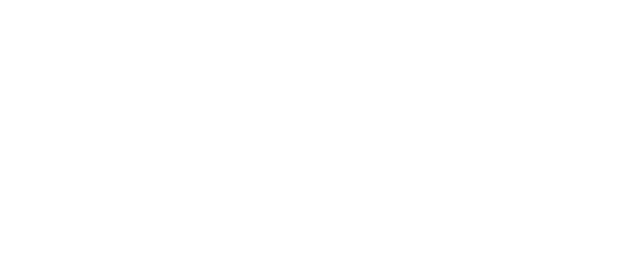
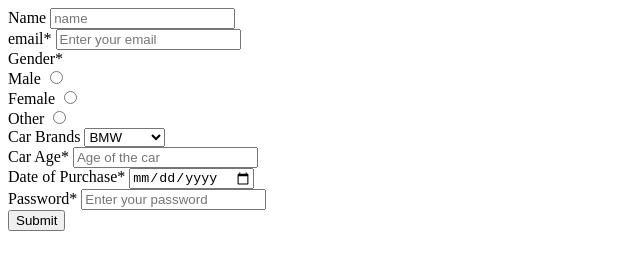
Before and after one commit to acciojob/car-insurance-form-shubham-bhutada, a website: page main.html in a window 1280 px wide. Shown: the whole page, without its empty margins (0-640 px from the left). Drawn offline with Linux system fonts and the light colour scheme.

Commit message:
created a submission

```diff
--- a/main.html
+++ b/main.html
@@ -7,6 +7,48 @@
 </head>
 
 <body>
+	<form method="post">
+		<label for="name">Name</label>
+		<input type="text" id="name" placeholder="name"/><br>
+		<label for="email">email*</label>
+		<input type="email" id="email" placeholder="Enter your email" required/><br>
+<!-- 		<label for="gender">Gender*</label> -->
+<!-- 		<div>
+			<input type="radio" id="male" name="gender" placeholder="male"/><br>
+			<input type="radio" id="female" name="gender" placeholder="female"/><br>
+			<input type="radio" id="others" name="gender" placeholder="others"/><br>
+		</div> -->
+	<div>
+	    <label for="gender">Gender*</label>
+	    <div>
+		      <label for="male">Male</label>
+		      <input type="radio" id="male" name="gender" value="male" required>
+	    </div>
+	    <div>
+		      <label for="female">Female</label>
+		      <input type="radio" id="female" name="gender" value="female" required>
+	    </div>
+	    <div>
+		      <label for="other">Other</label>
+		      <input type="radio" id="other" name="gender" value="other" required>
+	   </div>
+   </div>
+	<div>
+		<label for="cars">Car Brands</label>
+		<select id="cars">
+			<option value="BMW">BMW</option>
+			<option value="Audi">Audi</option>
+			<option value="Mercedez">Mercedez</option>
+		</select>
+	</div>
+		<label for="carage">Car Age*</label>
+		<input type="number" id="carage" placeholder="Age of the car" required/><br>
+		<label for="dop">Date of Purchase*</label>
+		<input type="date" id="dop" required/><br>
+		<label for="password">Password*</label>
+		<input type="password" id="password" placeholder="Enter your password" required/><br>
+		<button type="submit">Submit</button>
+	</form>
 	<!-- the entire body must be written by student -->
     <script type="text/javascript" src="./script.js">
 </script>
```
